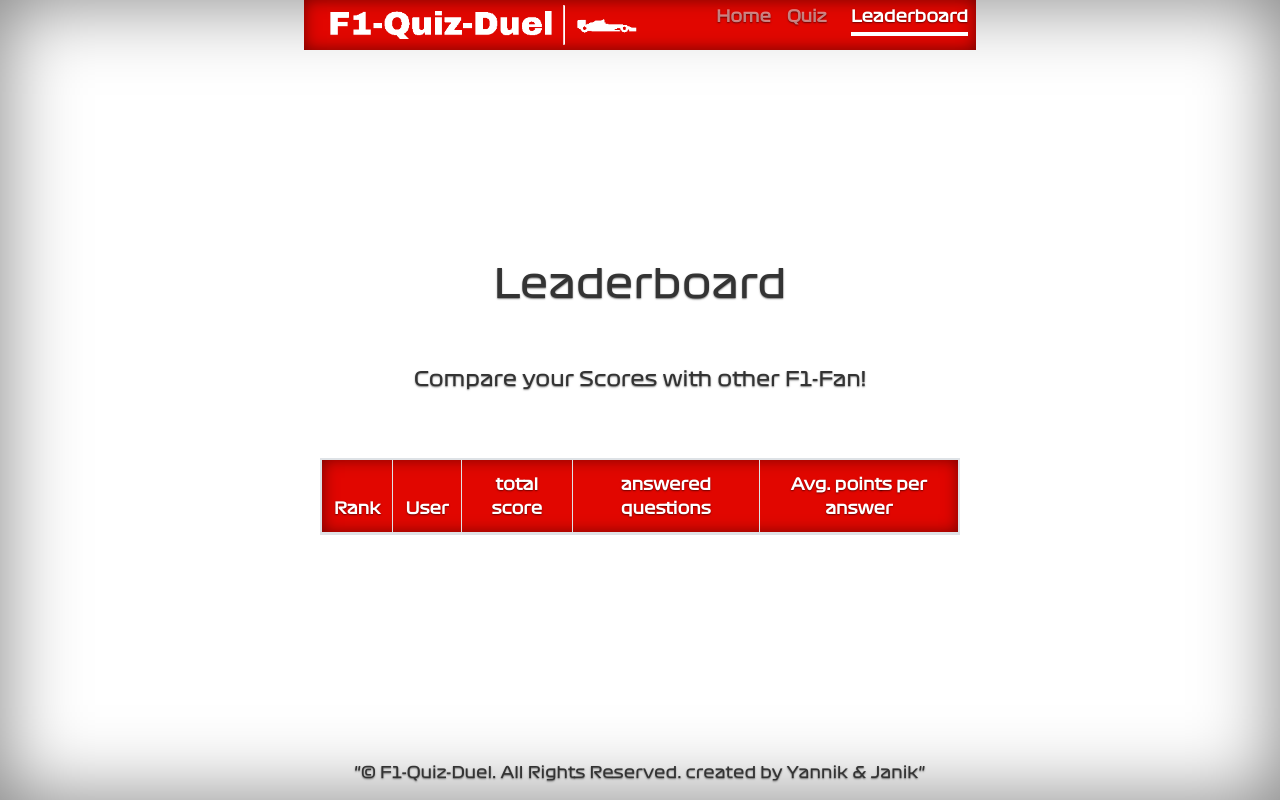
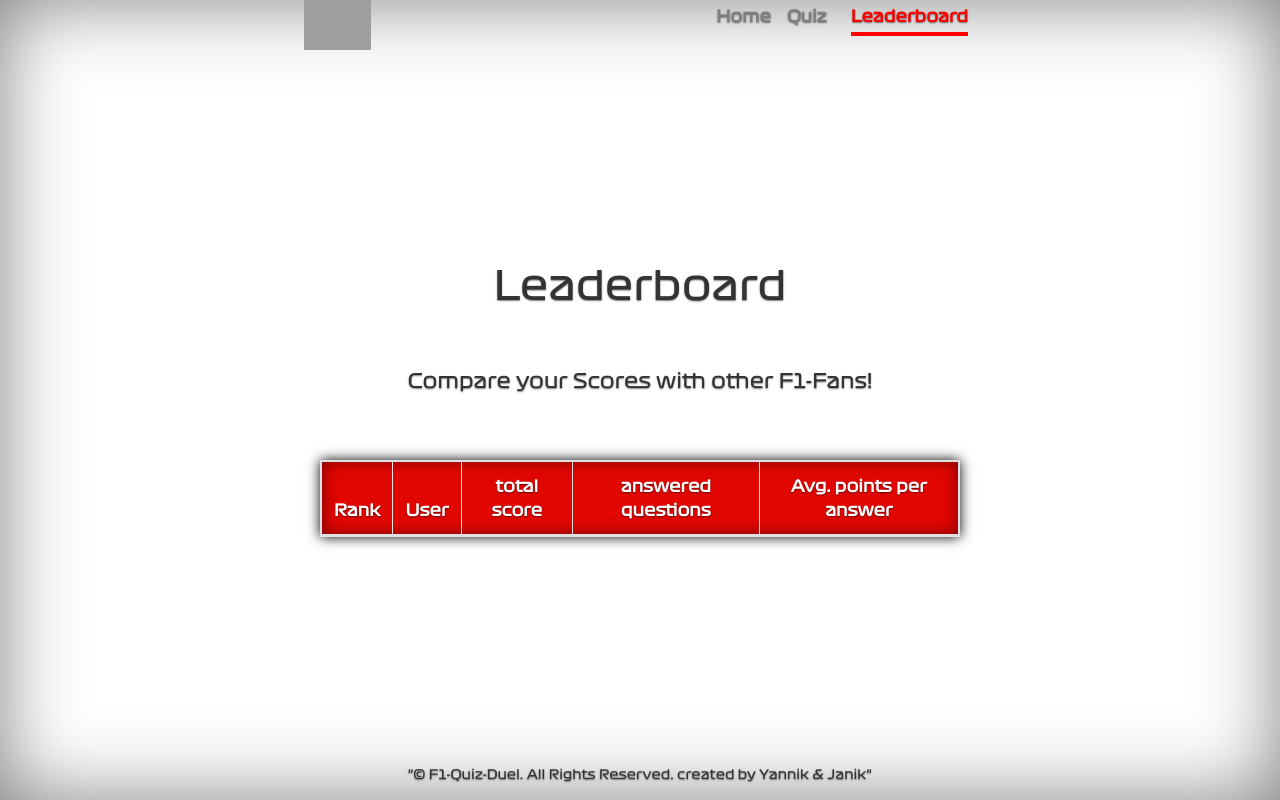
Before and after one commit to Kinaj1995/Formel1-Quiz, a Flask app: page /leaderboard/ in a window 1280 px wide. Run offline with Flask 2, Linux system fonts and the light colour scheme; the visitor is signed in with stand-in values (Sample User, id 1); data comes from the database, SQL or seed files in the repository; lists and menus that the app fills with data are empty; some libraries are stand-ins or nearby versions; grey boxes are pictures that could not be loaded.

Commit message:
Changed_Frontend

```diff
--- a/app/static/css/cover.css
+++ b/app/static/css/cover.css
@@ -25,6 +25,7 @@ a, a:focus, a:hover {
   text-shadow: none;
   /* Prevent inheritance from `body` */
   background-color: #e10600;
+  box-shadow: inset 0 0 1rem rgba(0, 0, 0, .5);
 }
 
 /*
@@ -62,10 +63,16 @@ body {
   text-align: left;
 }
 
+.quiz-img {
+  box-shadow: 0 0 0.75rem rgba(0, 0, 0, 1);
+  border-radius: 1em;
+  align-items: flex-end;
+  width:600px;
+  height:400px;
+}
+
 .masthead {
   margin-bottom: 2rem;
-  background-color: #e10600;
-  box-shadow: inset 0 0 1rem rgba(0, 0, 0, .5);
 }
 
 .masthead-brand {
@@ -75,13 +82,14 @@ body {
 .nav-masthead .nav-link {
   padding: .25rem 0;
   font-weight: 700;
-  color: rgba(255, 255, 255, .5);
+  color: grey;
   background-color: transparent;
   border-bottom: .25rem solid transparent;
 }
 
 .nav-masthead .nav-link:hover, .nav-masthead .nav-link:focus {
-  border-bottom-color: rgba(255, 255, 255, .25);
+  border-bottom-color: black;
+  color: black;
 }
 
 .nav-masthead .nav-link+.nav-link {
@@ -90,8 +98,12 @@ body {
 }
 
 .nav-masthead .active {
-  color: #fff;
-  border-bottom-color: #fff;
+  color: red;
+  border-bottom-color: red;
+}
+
+.inner-footer {
+  font-size: small;
 }
 
 @media (min-width: 48em) {
@@ -132,7 +144,8 @@ body {
   width: 140px;
   height: 140px;
   margin-top: 3rem;
-  margin-left: 2rem;
+  margin-left: 1rem;
+  margin-right: 1rem;
 }
 
 .tyre:hover {
@@ -154,3 +167,7 @@ body {
   color: #fff;
   box-shadow: inset 0 0 1rem rgba(0, 0, 0, .5);
  }
+
+ .table {
+  box-shadow: 0 0 0.75rem rgba(0, 0, 0, 1);
+ }
--- a/app/templates/base.html
+++ b/app/templates/base.html
@@ -36,8 +36,8 @@
 
         <!--Navbar-->
         <header class="masthead mb-auto" id="navigation">
-            <div class="inner">
-                <img class="bd-placeholder-img" src="{{url_for('static', filename='img/Logo_light.png')}}">
+            <div class="inner-navbar">
+                <img class="bd-placeholder-img" src="{{url_for('static', filename='img/Logo_red.png')}}">
                 <nav class="nav nav-masthead justify-content-center">
                     <a class="{{ 'nav-link active' if active_page == 'home' else 'nav-link' }}"
                         href="/home">Home</a>
@@ -56,7 +56,7 @@
         {% block body %} {% endblock %}
 
         <footer class="mastfoot mt-auto text-center">
-            <div class="inner">
+            <div class="inner-footer">
                 <p>"© F1-Quiz-Duel. All Rights Reserved. created by Yannik & Janik"</p>
             </div>
         </footer>
--- a/app/templates/leaderboard.html
+++ b/app/templates/leaderboard.html
@@ -14,7 +14,7 @@
     <h1>Leaderboard</h1>
       <br>
       <br>
-      <p class="lead">Compare your Scores with other F1-Fan!</p>
+      <p class="lead">Compare your Scores with other F1-Fans!</p>
       <br>
       <br>
 
```
Also changed, not shown: app/static/css/jquery.quiz-min.css (+15 -0 lines), app/templates/quiz_proto.html (+2 -27 lines).
